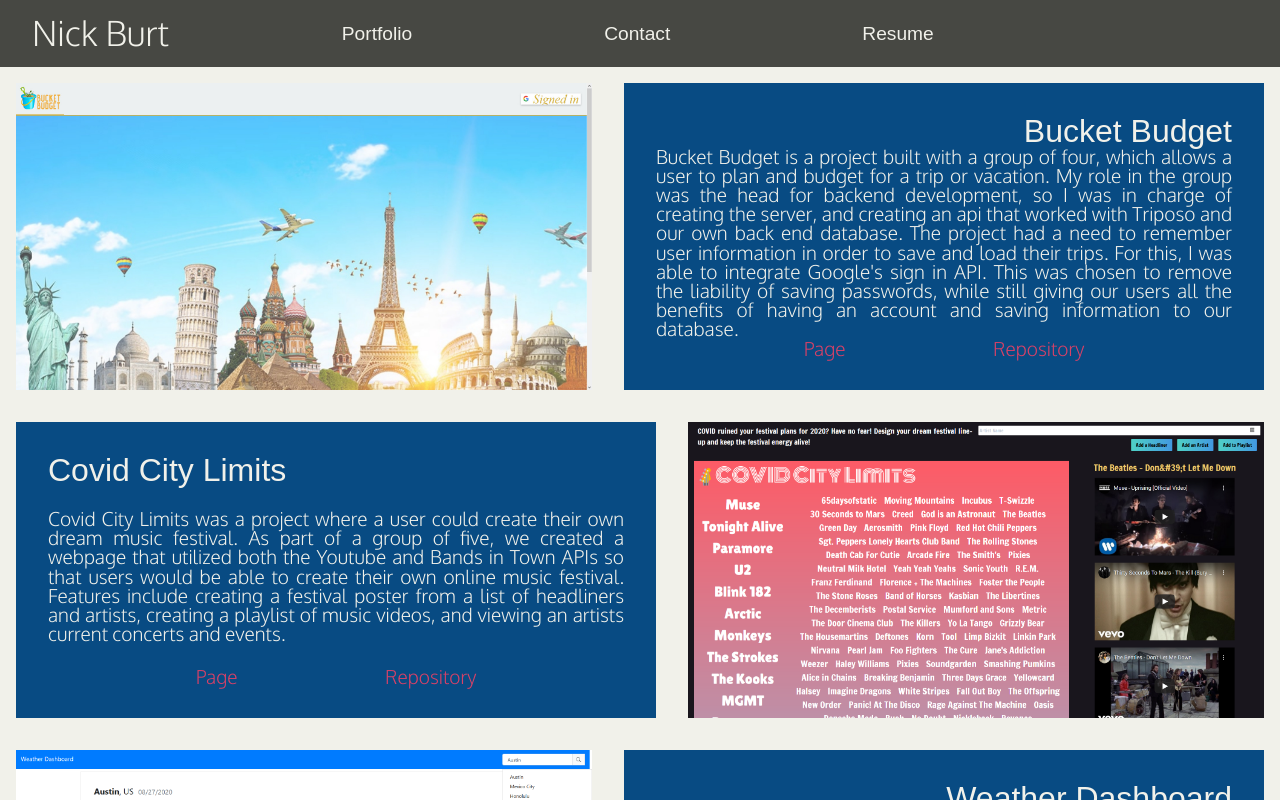
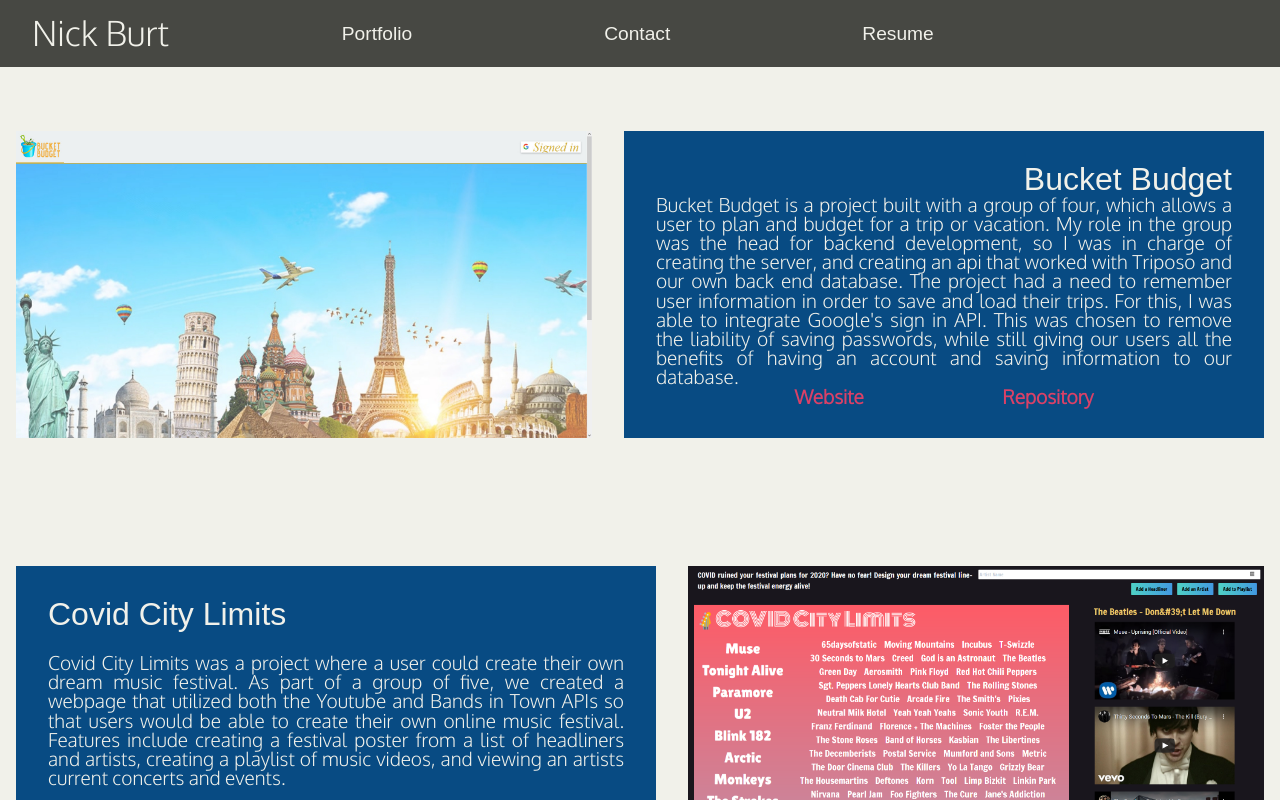
Before and after one commit to nbur4556/react-portfolio, a React (Create React App) app: page /portfolio in a window 1280 px wide. Shown: the top 800 px of the page. Built offline with nearby package versions, Linux system fonts and the light colour scheme; a web font is replaced by a local one.

Commit message:
style: format link and increase project separation

```diff
--- a/src/components/ProjectPreview.js
+++ b/src/components/ProjectPreview.js
@@ -10,7 +10,7 @@
             <TextBox title={props.projectTitle}>
                 <p>{props.projectDescription}</p>
                 <div>
-                    <a href={props.deployLink} target="_blank" rel="noreferrer">Page</a>
+                    <a href={props.deployLink} target="_blank" rel="noreferrer">Website</a>
                     <a href={props.repoLink} target="_blank" rel="noreferrer">Repository</a>
                 </div>
             </TextBox>
--- a/src/stylesheets/main-style.css
+++ b/src/stylesheets/main-style.css
@@ -5,6 +5,7 @@
     --main-accent: #DA4167;
     --light-dark: #74756E;
     --light-secondary: #399BD4;
+    --light-accent: #f56b8d;
 }
 
 article{
@@ -29,3 +30,7 @@
     color: var(--main-accent);
     text-decoration: none;
 }
+
+a:hover{
+    color: var(--light-accent);
+}
--- a/src/stylesheets/project-preview.css
+++ b/src/stylesheets/project-preview.css
@@ -4,7 +4,7 @@
 }
 
 .project .textBox, .project img{
-    margin: 1rem;
+    margin: 4rem 1rem;
 }
 
 .project img{
@@ -33,6 +33,10 @@
     width: 100%;
 }
 
+.project .textBox a{
+    font-weight: bold;
+}
+
 .project:nth-of-type(odd) {
     flex-direction: row-reverse;
 }
```
